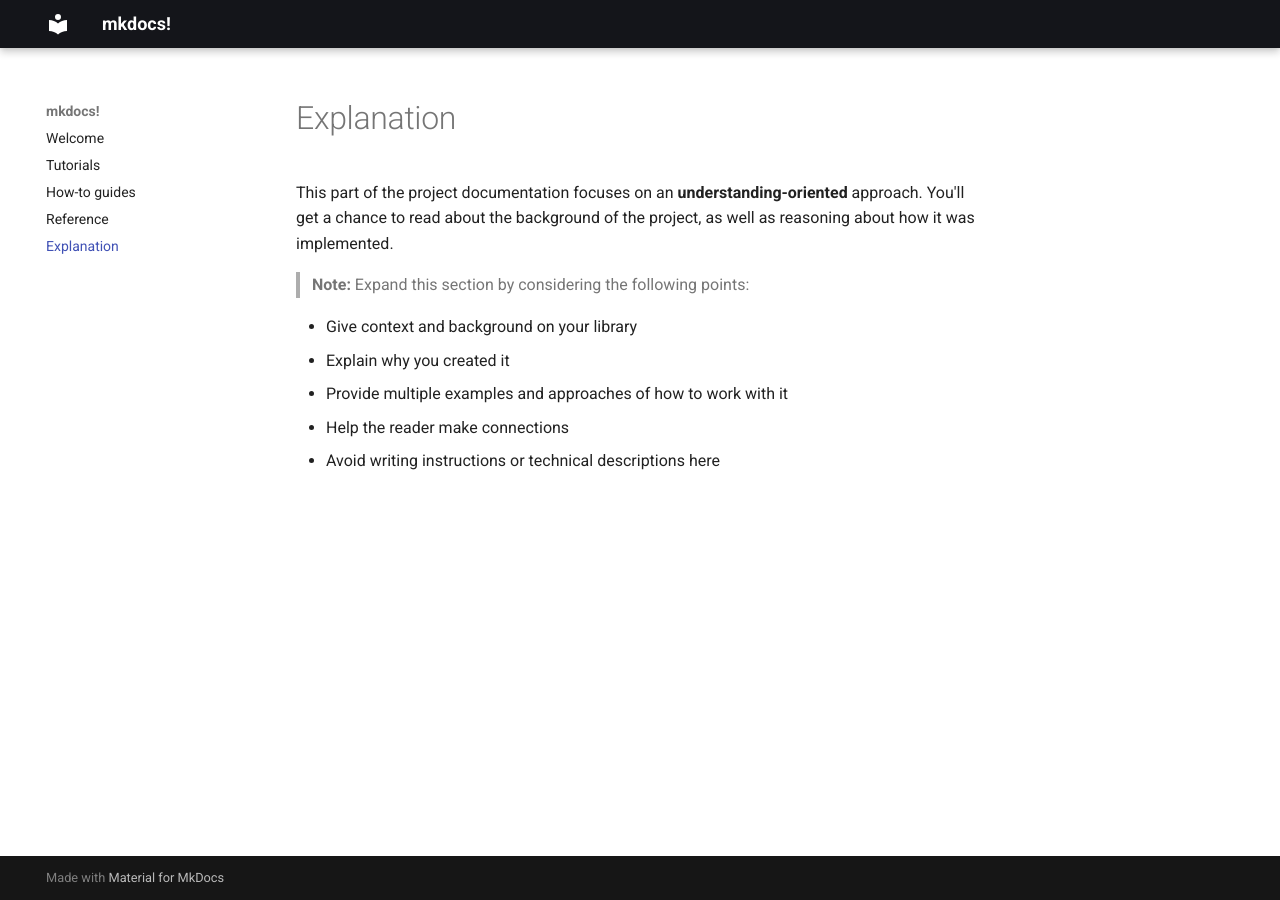
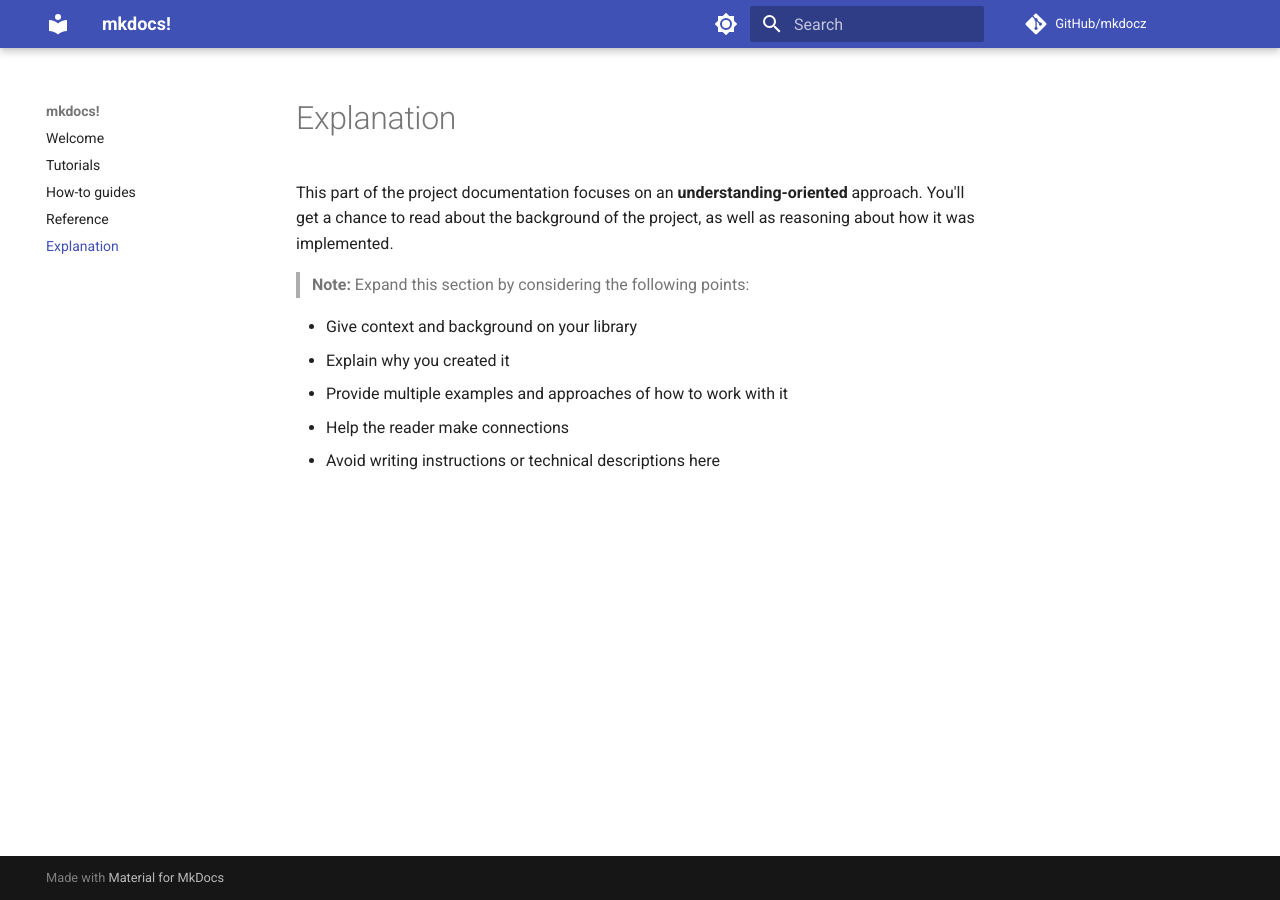
Before and after one commit to tomasurdiales/DataScienceCookBook, an MkDocs documentation site: the page built from docs/explanation.md, in a window 1280 px wide. Built offline with MkDocs 1.6.1 and Material for MkDocs 9.7.7, drawn with Linux system fonts in a browser that asks for light colours; comment, search, counter and statistics services are not loaded.

```diff
--- a/mkdocs.yml
+++ b/mkdocs.yml
@@ -1,14 +1,25 @@
 site_name: mkdocs!
 
 theme:
-  name: "material"
+  name: material
   palette:
-    primary: "black"
-    accent: "light grey"
-    background: "white"
+    # Palette toggle for light mode
+    - scheme: default
+      toggle:
+        icon: material/brightness-7
+        name: Switch to dark mode
+    # Palette toggle for dark mode
+    - scheme: slate
+      toggle:
+        icon: material/brightness-4
+        name: Switch to light mode
+
+  features:
+    - search.suggest
 
 plugins:
   - mkdocstrings
+  - search
 
 nav:
   - Welcome: index.md
@@ -16,3 +27,6 @@ nav:
   - How-to guides: how-to-guides.md
   - reference.md
   - explanation.md
+
+repo_url: https://github.com/tomasurdiales/mkdocz
+repo_name: GitHub/mkdocz
```
